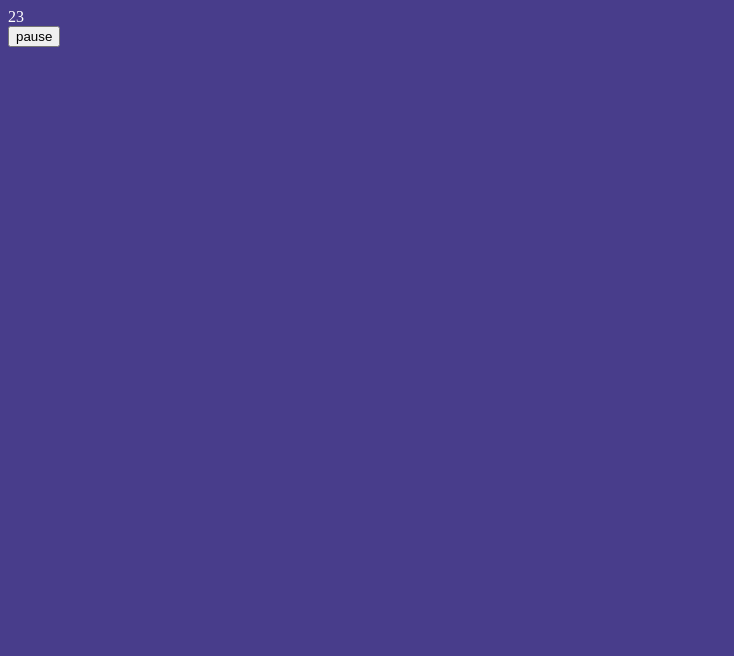
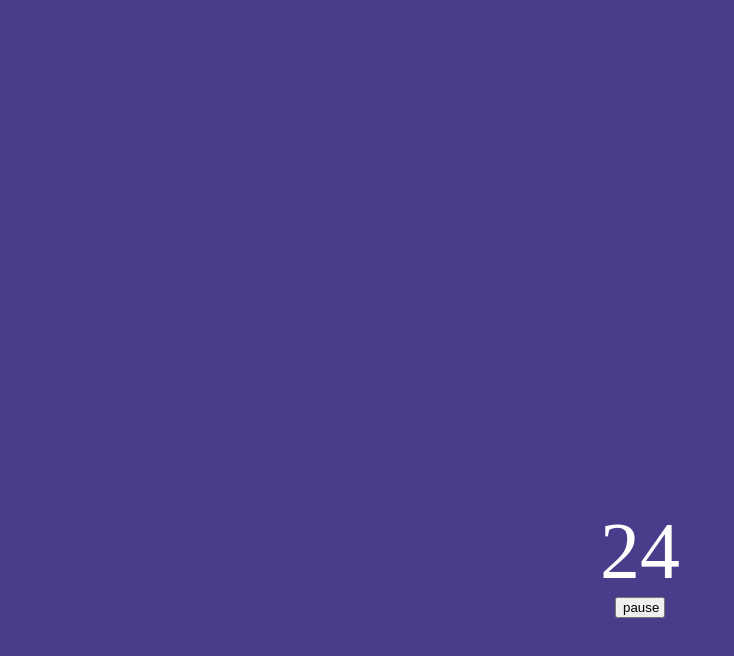
Before and after one commit to forral/Build-a-Pomodoro-Clock, a plain HTML site: page index.html in a window 1280 px wide. Both pictures are taken after a click on the button "start". Shown: the whole page, without its empty margins (0-734 px from the left). Drawn offline with Linux system fonts and the light colour scheme.

Commit message:
Giving a little css style

```diff
--- a/index.html
+++ b/index.html
@@ -6,9 +6,11 @@
   <link rel="stylesheet" href="./style.css">
 </head>
 <body>
-  <div class="display">25</div>
-  <button class='start'>start</button>
-  <button class='pause hide'>pause</button>
+  <div class="app">
+    <div class="display">25</div>
+    <button class='start'>start</button>
+    <button class='pause hide'>pause</button>
+  </div>
   <script src="./scripts.js"></script>
 </body>
 </html>
--- a/scripts.js
+++ b/scripts.js
@@ -3,13 +3,18 @@ var startButton = document.querySelector('.start');
 var pauseButton = document.querySelector('.pause');
 var setTimer;
 
+var timerStatus = {
+  defaultStartingValue: 25,
+  working: false
+}
+
 startButton.addEventListener('click', function() {
-  var currentScreenTime = display.textContent;
+  var currentScreenTime = Number(display.textContent);
 
-  if (currentScreenTime == 0) {
-    setPomodoroTimer(25);
+  if (currentScreenTime === 0) {
+    setPomodoroTimer(timerStatus.defaultStartingValue);
   } else {
-    setPomodoroTimer(currentScreenTime - 1);
+    setPomodoroTimer(currentScreenTime);
   }
 
   timerStatus.working = true;
@@ -34,12 +39,9 @@ function setPomodoroTimer(timeInSeconds) {
       counter--;
     } else {
       display.textContent = 0;
+      pauseButton.classList.add('hide');
+      startButton.classList.remove('hide');
       clearInterval(setTimer);
     }
   }, 1000);
-
 }
-
-var timerStatus = {
-  working: false
-}
--- a/style.css
+++ b/style.css
@@ -3,6 +3,19 @@ html {
   color: white;
 }
 
+.app {
+  margin-top: 40%;
+  text-align: center;
+}
+
+.display {
+  font-size: 80px;
+}
+
 .hide {
   display: none;
 }
+
+button {
+  width: 50px;
+}
```
